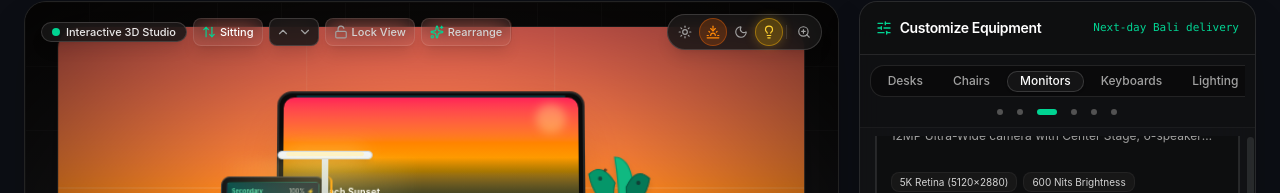
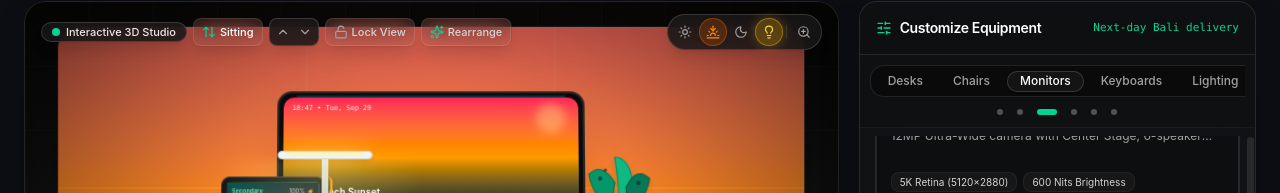
Before and after one commit to Syammed2429/monis-rental-3d-preview, a Next.js app: page / in a window 1280 px wide. Both pictures are taken after a click on the element 431 px from the left and 458 px from the top of the page. Shown: the part 273-466 px from the top of the page. Built offline with nearby package versions, Linux system fonts and the light colour scheme.

Commit message:
feat(display): add live digital clock, seconds, and date synced to Bali GMT+8

```diff
--- a/src/components/workspace/MonitorRenderer.tsx
+++ b/src/components/workspace/MonitorRenderer.tsx
@@ -1,4 +1,6 @@
 "use client";
+
+import { useEffect, useState } from "react";
 
 interface MonitorRendererProps {
   monitorId: string;
@@ -11,17 +13,95 @@ export function MonitorRenderer({
   displayMode,
   onToggleDisplayMode,
 }: MonitorRendererProps) {
+  // Live Time & Date state (synced to Bali WITA GMT+8)
+  const [timeData, setTimeData] = useState<{
+    hours: string;
+    minutes: string;
+    seconds: string;
+    date: string;
+  }>({
+    hours: "19",
+    minutes: "08",
+    seconds: "00",
+    date: "Tue, Sep 29",
+  });
+
+  useEffect(() => {
+    const update = () => {
+      const now = new Date();
+      try {
+        const hours = new Intl.DateTimeFormat("en-GB", {
+          timeZone: "Asia/Makassar",
+          hour: "2-digit",
+          hour12: false,
+        }).format(now);
+
+        const minutes = new Intl.DateTimeFormat("en-GB", {
+          timeZone: "Asia/Makassar",
+          minute: "2-digit",
+        }).format(now);
+
+        const seconds = new Intl.DateTimeFormat("en-GB", {
+          timeZone: "Asia/Makassar",
+          second: "2-digit",
+        }).format(now);
+
+        const date = new Intl.DateTimeFormat("en-US", {
+          timeZone: "Asia/Makassar",
+          weekday: "short",
+          day: "numeric",
+          month: "short",
+        }).format(now);
+
+        setTimeData({ hours, minutes, seconds, date });
+      } catch {
+        // Fallback to local time if timezone format fails
+        const pad = (n: number) => n.toString().padStart(2, "0");
+        setTimeData({
+          hours: pad(now.getHours()),
+          minutes: pad(now.getMinutes()),
+          seconds: pad(now.getSeconds()),
+          date: now.toLocaleDateString("en-US", {
+            weekday: "short",
+            day: "numeric",
+            month: "short",
+          }),
+        });
+      }
+    };
+
+    update();
+    const interval = setInterval(update, 1000);
+    return () => clearInterval(interval);
+  }, []);
+
   // Screen content renderer based on displayMode
   const renderScreenContent = (isUltrawide: boolean = false) => {
     if (displayMode === "minimal-clock") {
       return (
         <div className="flex h-full w-full flex-col items-center justify-center bg-gradient-to-br from-neutral-950 via-stone-950 to-neutral-900 p-2 text-white/95 select-none">
-          <div className="font-mono text-xl leading-none font-light tracking-widest text-emerald-300 drop-shadow-sm sm:text-2xl">
-            14:28
+          {/* Live Digital Clock */}
+          <div className="flex items-baseline justify-center font-mono font-light tracking-widest text-emerald-300 drop-shadow-sm">
+            <span className="text-2xl leading-none font-extralight tracking-wider sm:text-3xl">
+              {timeData.hours}
+            </span>
+            <span className="animate-pulse px-0.5 text-xl leading-none text-emerald-400 sm:text-2xl">
+              :
+            </span>
+            <span className="text-2xl leading-none font-extralight tracking-wider sm:text-3xl">
+              {timeData.minutes}
+            </span>
+            <span className="ml-1 font-mono text-[9px] leading-none text-emerald-400/70 sm:text-[10px]">
+              :{timeData.seconds}
+            </span>
           </div>
-          <div className="mt-1 font-mono text-[7.5px] tracking-widest text-neutral-400 uppercase">
-            Bali • GMT+8
+
+          {/* Live Date and Bali Timezone */}
+          <div className="mt-1 font-mono text-[7.5px] tracking-wider text-neutral-300 uppercase">
+            {timeData.date} • Bali (GMT+8)
           </div>
+
+          {/* Status Badge */}
           <div className="mt-1.5 flex items-center gap-1 rounded-full border border-emerald-500/25 bg-emerald-500/10 px-2 py-0.5 text-[7px] text-emerald-300">
             <span className="h-1 w-1 animate-pulse rounded-full bg-emerald-400" />
             <span>Monis WiFi • 250 Mbps</span>
@@ -35,6 +115,13 @@ export function MonitorRenderer({
         <div className="relative flex h-full w-full flex-col justify-end overflow-hidden bg-gradient-to-b from-rose-500 via-amber-500 to-emerald-800 p-2 select-none">
           <div className="absolute inset-0 bg-gradient-to-t from-stone-950/80 via-transparent to-transparent" />
           <div className="absolute top-1.5 right-3 h-7 w-7 rounded-full bg-amber-200/40 blur-xs" />
+          <div className="absolute top-1.5 left-2 flex items-center gap-1 font-mono text-[6.5px] text-white/90">
+            <span>
+              {timeData.hours}:{timeData.minutes}
+            </span>
+            <span>•</span>
+            <span>{timeData.date}</span>
+          </div>
           <div className="relative z-10 text-white drop-shadow-md">
             <div className="text-[8.5px] font-bold tracking-wide">Echo Beach Sunset</div>
             <div className="text-[7px] text-white/80">28°C • Canggu Bali</div>
@@ -54,7 +141,9 @@ export function MonitorRenderer({
             <span className="h-1 w-1 rounded-full bg-emerald-400" />
             <span>monis.rent</span>
           </div>
-          <span className="font-mono text-[6.5px] opacity-80">Bali Studio</span>
+          <span className="font-mono text-[6.5px] opacity-80">
+            {timeData.hours}:{timeData.minutes} WITA
+          </span>
         </div>
 
         <div className="relative z-10 flex items-end justify-between">
```
